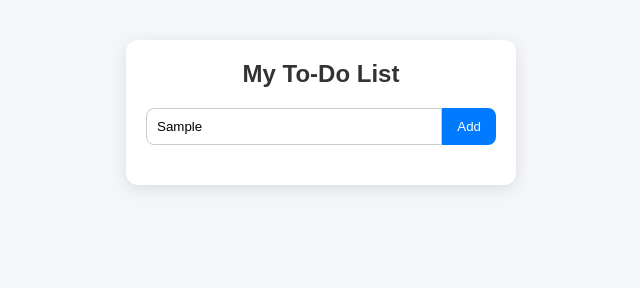
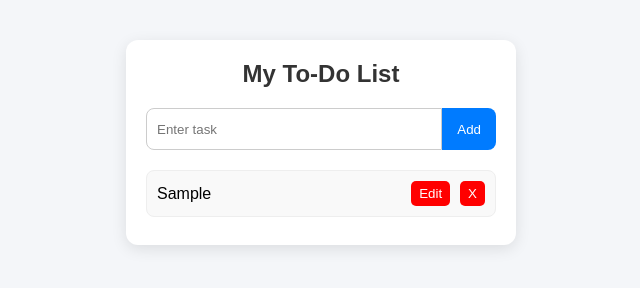
Before and after one commit to M-Mustufa-Khan/javascript, a plain HTML site: page todo-app/todo.html in a window 1280 px wide. Both pictures are taken after typing "Sample" into the empty fields and a click on the button "Add". Shown: the whole page, without its empty margins (319-959 px from the left). Drawn offline with Linux system fonts and the light colour scheme.

Commit message:
Todo App

```diff
--- a/todo-app/todo.html
+++ b/todo-app/todo.html
@@ -4,111 +4,17 @@
   <meta charset="UTF-8">
   <meta name="viewport" content="width=device-width, initial-scale=1.0">
   <title>To-Do App</title>
-  <style>
-    body {
-      font-family: Arial, sans-serif;
-      background: #f4f6f9;
-      display: flex;
-      justify-content: center;
-      align-items: flex-start;
-      min-height: 100vh;
-      margin: 0;
-      padding: 40px;
-    }
-
-    .todo-container {
-      background: #fff;
-      padding: 20px;
-      border-radius: 12px;
-      width: 350px;
-      box-shadow: 0 4px 15px rgba(0,0,0,0.1);
-    }
-
-    h2 {
-      margin: 0 0 20px;
-      text-align: center;
-      color: #333;
-    }
-
-    .input-group {
-      display: flex;
-      margin-bottom: 20px;
-    }
-
-    .input-group input {
-      flex: 1;
-      padding: 10px;
-      border: 1px solid #ccc;
-      border-radius: 8px 0 0 8px;
-      outline: none;
-    }
-
-    .input-group button {
-      padding: 10px 15px;
-      border: none;
-      background: #007bff;
-      color: #fff;
-      border-radius: 0 8px 8px 0;
-      cursor: pointer;
-    }
-
-    .input-group button:hover {
-      background: #0056b3;
-    }
-
-    ul {
-      list-style: none;
-      padding: 0;
-      margin: 0;
-    }
-
-    ul li {
-      background: #f9f9f9;
-      padding: 10px;
-      margin-bottom: 8px;
-      border-radius: 8px;
-      display: flex;
-      justify-content: space-between;
-      align-items: center;
-      border: 1px solid #eee;
-    }
-
-    ul li span {
-      flex: 1;
-      cursor: pointer;
-    }
-
-    ul li.completed span {
-      text-decoration: line-through;
-      color: gray;
-    }
-
-    ul li button {
-      background: red;
-      color: white;
-      border: none;
-      border-radius: 5px;
-      padding: 5px 8px;
-      cursor: pointer;
-    }
-
-    ul li button:hover {
-      background: darkred;
-    }
-  </style>
+  <link rel="stylesheet" href="todostyle.css">
 </head>
 <body>
-
   <div class="todo-container">
     <h2>My To-Do List</h2>
-    <div class="input-group">
-      <input type="text" id="taskInput" placeholder="Enter a task...">
-      <button id="addBtn">Add</button>
+    <div class="inputBox">
+      <input type="text" id="user-input" placeholder="Enter task"></input>
+      <button id="addbtn">Add</button>
     </div>
-    <ul id="taskList">
-      <!-- Tasks will go here -->
-    </ul>
+    <ul id="taskList"></ul>
   </div>
-
+  <script src="todo.js"></script>
 </body>
 </html>
--- a/todo-app/todo.js
+++ b/todo-app/todo.js
@@ -0,0 +1,69 @@
+let input = document.getElementById("user-input");
+let list = document.getElementById("taskList");
+let addBtn = document.getElementById("addbtn");
+
+function addTask() {
+    if (input.value.trim() === "") {
+        return;
+    }
+
+    let text = input.value;
+
+
+    let li = document.createElement("li");
+
+
+    let span = document.createElement("span");
+    span.innerText = text;
+
+
+    let editBtn = document.createElement("button");
+    editBtn.innerText = "Edit";
+
+
+    let delBtn = document.createElement("button");
+    delBtn.innerText = "X";
+
+    span.onclick = function () {
+        if (li.classList.contains("done")) {
+            li.classList.remove("done");
+            span.innerText = text;
+        } else {
+            li.classList.add("done");
+            span.innerText = text + " (Completed)";
+        }
+    };
+
+    editBtn.onclick = function () {
+        let newText = prompt("Edit task:", text);
+        if (newText && newText.trim() !== "") {
+            text = newText;
+            span.innerText = text;
+            li.classList.remove("done");
+        }
+    };
+
+
+    delBtn.onclick = function () {
+        list.removeChild(li);
+    };
+
+
+    li.appendChild(span);
+    li.appendChild(editBtn);
+    li.appendChild(delBtn);
+
+
+    list.appendChild(li);
+
+    input.value = "";
+}
+
+addBtn.onclick = addTask;
+
+input.addEventListener("keydown", function (e) {
+    if (e.key === "Enter") {
+        e.preventDefault();
+        addTask();
+    }
+});
--- /dev/null
+++ b/todo-app/todostyle.css
@@ -0,0 +1,93 @@
+body {
+  font-family: Arial, sans-serif;
+  background: #f4f6f9;
+  display: flex;
+  justify-content: center;
+  align-items: flex-start;
+  min-height: 100vh;
+  margin: 0;
+  padding: 40px;
+}
+
+.todo-container {
+  background: #fff;
+  padding: 20px;
+  border-radius: 12px;
+  width: 350px;
+  box-shadow: 0 4px 15px rgba(0, 0, 0, 0.1);
+}
+
+h2 {
+  margin: 0 0 20px;
+  text-align: center;
+  color: #333;
+}
+
+.inputBox {
+  display: flex;
+  margin-bottom: 20px;
+}
+
+.inputBox input {
+  flex: 1;
+  padding: 10px;
+  border: 1px solid #ccc;
+  border-radius: 8px 0 0 8px;
+  outline: none;
+  resize: none;
+  height: 20px; /* same height as input */
+}
+
+.inputBox button {
+  padding: 10px 15px;
+  border: none;
+  background: #007bff;
+  color: #fff;
+  border-radius: 0 8px 8px 0;
+  cursor: pointer;
+}
+
+.inputBox button:hover {
+  background: #0056b3;
+}
+
+ul {
+  list-style: none;
+  padding: 0;
+  margin: 0;
+}
+
+ul li {
+  background: #f9f9f9;
+  padding: 10px;
+  margin-bottom: 8px;
+  border-radius: 8px;
+  display: flex;
+  justify-content: space-between;
+  align-items: center;
+  border: 1px solid #eee;
+}
+
+ul li span {
+  flex: 1;
+  cursor: pointer;
+}
+
+ul li button {
+  background: red;
+  color: white;
+  border: none;
+  border-radius: 5px;
+  padding: 5px 8px;
+  cursor: pointer;
+  margin-left: 10px;
+}
+
+ul li button:hover {
+  background: darkred;
+}
+
+.done span {
+  text-decoration: line-through;
+  color: gray;
+}
```
Also changed, not shown: Calculater/style.css (+4 -4 lines).
